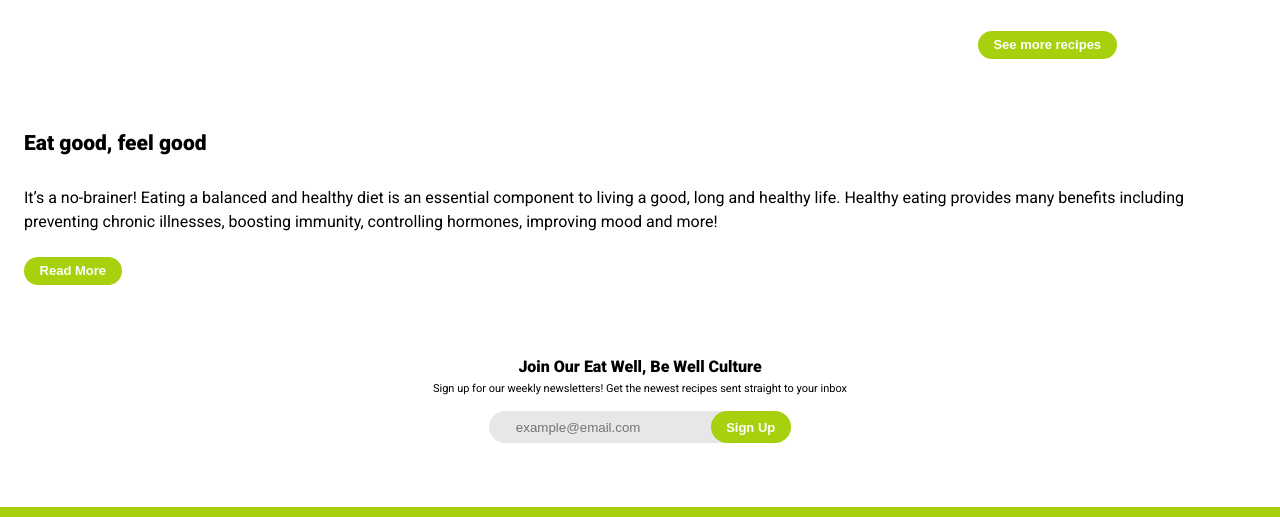
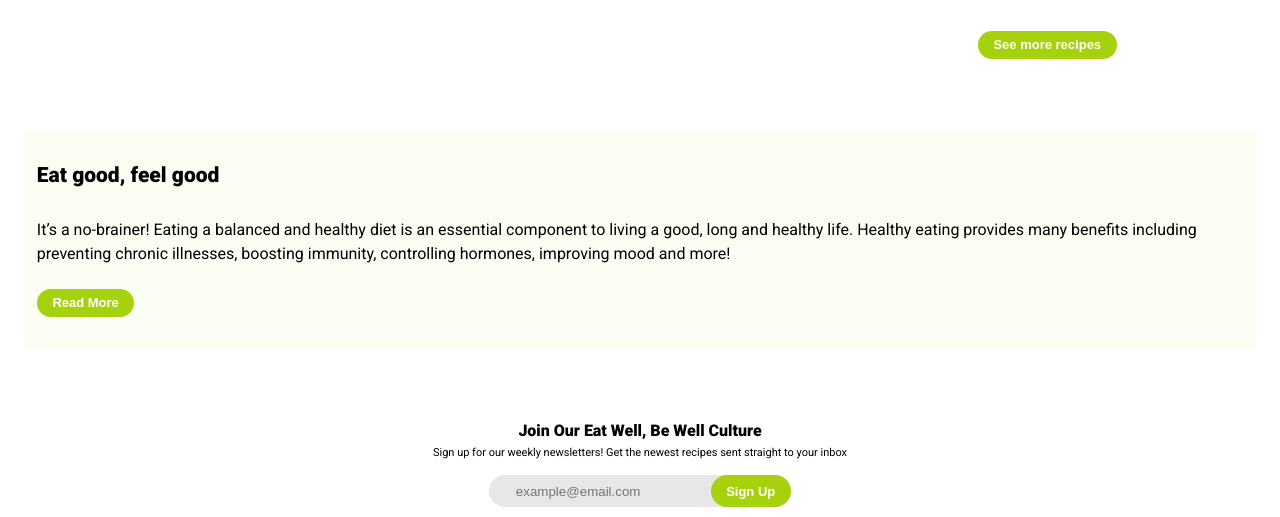
Before and after one commit to hyejida/joycooking, a plain HTML site: page index.html in a window 1280 px wide. Shown: the part 3000-3517 px from the top of the page. Drawn offline with nearby package versions, Linux system fonts and the light colour scheme.

Commit message:
background-color-blog-section

```diff
--- a/css/sections/5_blog.css
+++ b/css/sections/5_blog.css
@@ -1,4 +1,7 @@
-
+.blog__container {
+    background-color: var(--color-beige);
+    padding: 2rem .8rem;;
+}
 
 #blog p {
     font-size: var(--font-x-small);
```
